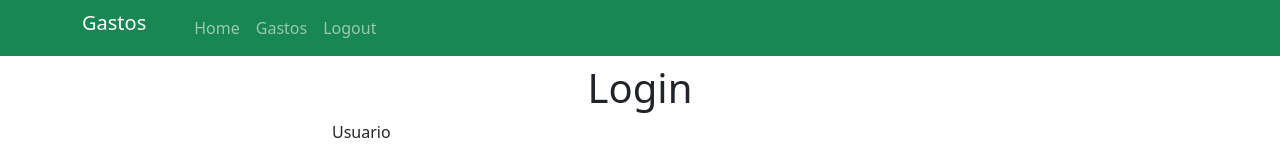
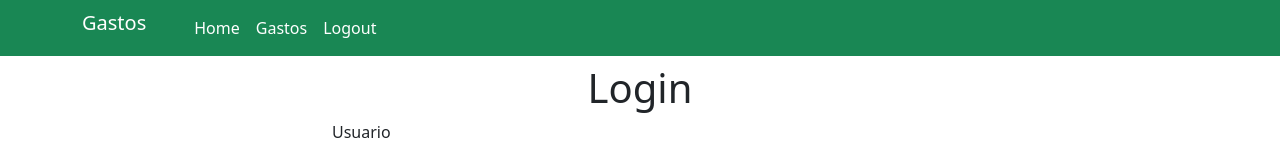
Before and after one commit to Pitdog192/gastosApp, a React (Create React App) app in the folder client/: page / in a window 1280 px wide. Shown: the top 152 px of the page. Built offline with nearby package versions, Linux system fonts and the light colour scheme; no server answers.

Commit message:
Gastos ordenados por fecha de mas viejo mas nuevos, agregado color a tipo importante

```diff
--- a/client/package.json
+++ b/client/package.json
@@ -12,6 +12,7 @@
     "react": "^18.2.0",
     "react-bootstrap": "^2.9.0",
     "react-dom": "^18.2.0",
+    "react-hook-form": "^7.49.2",
     "react-router-dom": "^6.16.0",
     "react-scripts": "^5.0.1",
     "sweetalert2": "^11.6.13",
--- a/client/src/components/GastosTable.js
+++ b/client/src/components/GastosTable.js
@@ -8,7 +8,14 @@ import TableRow from "./tableRow";
 import Importes from "./Importes";
 import { SlPlus } from "react-icons/sl";
 
+
+// Para redireccionar
+import {useNavigate} from 'react-router-dom'
+
 function GastosTable(){
+
+    // Para redireccionar
+    const navigation = useNavigate()
 
     const { dataFetch } = useContext(GastosContext)
     const [openModalModify, setOpenModalModify] = useState(false)
@@ -18,6 +25,7 @@ function GastosTable(){
     const [search, setSearch] = useState('')
     const [tipoSearch, setTipoSearch] = useState('')
     const [fecha, setFecha] = useState(new Date())
+
     useEffect(() => {
         try{
             fetch('api/gastos/tipos')
@@ -41,9 +49,17 @@ function GastosTable(){
                 ? (<p>Loading....</p>)
                 : <div className="table-responsive">
                     <Table bordered variant="success">
+                        <caption>Gastos del mes</caption>
                         <thead>
                             <tr>
                                 <th colSpan={5}>Gastos del mes</th>
+                            </tr>
+                            <tr>
+                                <th>Fecha</th>
+                                <th>Gasto</th>
+                                <th>Tipo</th>
+                                <th>Importe</th>
+                                <th>Acciones</th>
                             </tr>
                             <tr>
                                 {(window.innerWidth < 550) ||
--- a/client/src/components/NavBar.js
+++ b/client/src/components/NavBar.js
@@ -15,9 +15,9 @@ function NavBar () {
                         </Col>
                         <Col>
                             <Nav>
-                                <Nav.Link href="/">Home</Nav.Link>
-                                <Nav.Link href="/gastos">Gastos</Nav.Link>
-                                <Nav.Link href="/logout">Logout</Nav.Link>
+                                <Nav.Link className='navbar_button_enlaces' href="/">Home</Nav.Link>
+                                <Nav.Link className='navbar_button_enlaces' href="/gastos">Gastos</Nav.Link>
+                                <Nav.Link className='navbar_button_enlaces' href="/api/logout">Logout</Nav.Link>
                             </Nav>
                         </Col>
                     </Row>
--- a/client/src/context/gastosContext.js
+++ b/client/src/context/gastosContext.js
@@ -9,11 +9,20 @@ const GastosProvider = ({children}) => {
     const [dataFetch, setDataFetch] = useState()
     const [actualizadoTabla, setActualizadoTabla] = useState(true)
 
+
+    //function for auth user
+    const [isAuth, setIsAuth] = useState(null)
+    const authUser = async() => {
+        if(true) setIsAuth(true)
+        console.log(isAuth)
+    }
+
     useEffect(() =>{
         try {
             fetch('api/gastos/gasto')
             .then(res => res.json())
             .then(datos => {
+                console.log(datos)
                 if(datos.message === 'Unauthorized'){
                     setDataFetch(undefined)
                 } else {
@@ -86,7 +95,8 @@ const GastosProvider = ({children}) => {
         setDataFetch,
         deleteGasto,
         setActualizadoTabla,
-        formateoFecha
+        formateoFecha,
+        authUser
     }
 
     return (
--- a/client/src/styles/App.css
+++ b/client/src/styles/App.css
@@ -91,3 +91,7 @@ body{
 .table-responsive{
   overflow-x: 10;
 }
+
+.navbar_button_enlaces{
+  color: white !important;
+}
```
Also changed, not shown: client/public/manifest.json, 2 other files (tests, documents, lock files or other folders).
